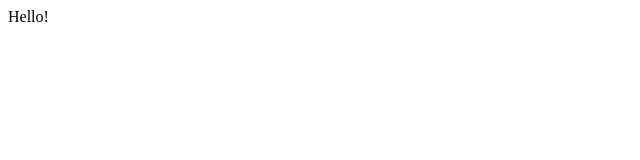
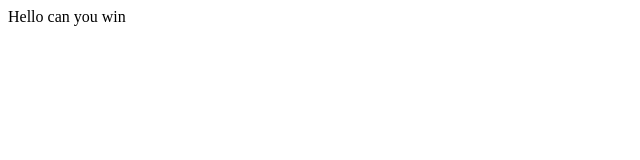
Before and after one commit to Ramacsv/mammoth, a plain HTML site: page index.html in a window 1280 px wide. Shown: the full height of the page, 0-640 px from the left. Drawn offline with Linux system fonts and the light colour scheme.

Commit message:
Update index.html

```diff
--- a/index.html
+++ b/index.html
@@ -3,6 +3,7 @@
   <title>Mammoth</title>
 </head>
 <body>
-Hello!
+Hello
+can you win
 </body>
 </html>
```
